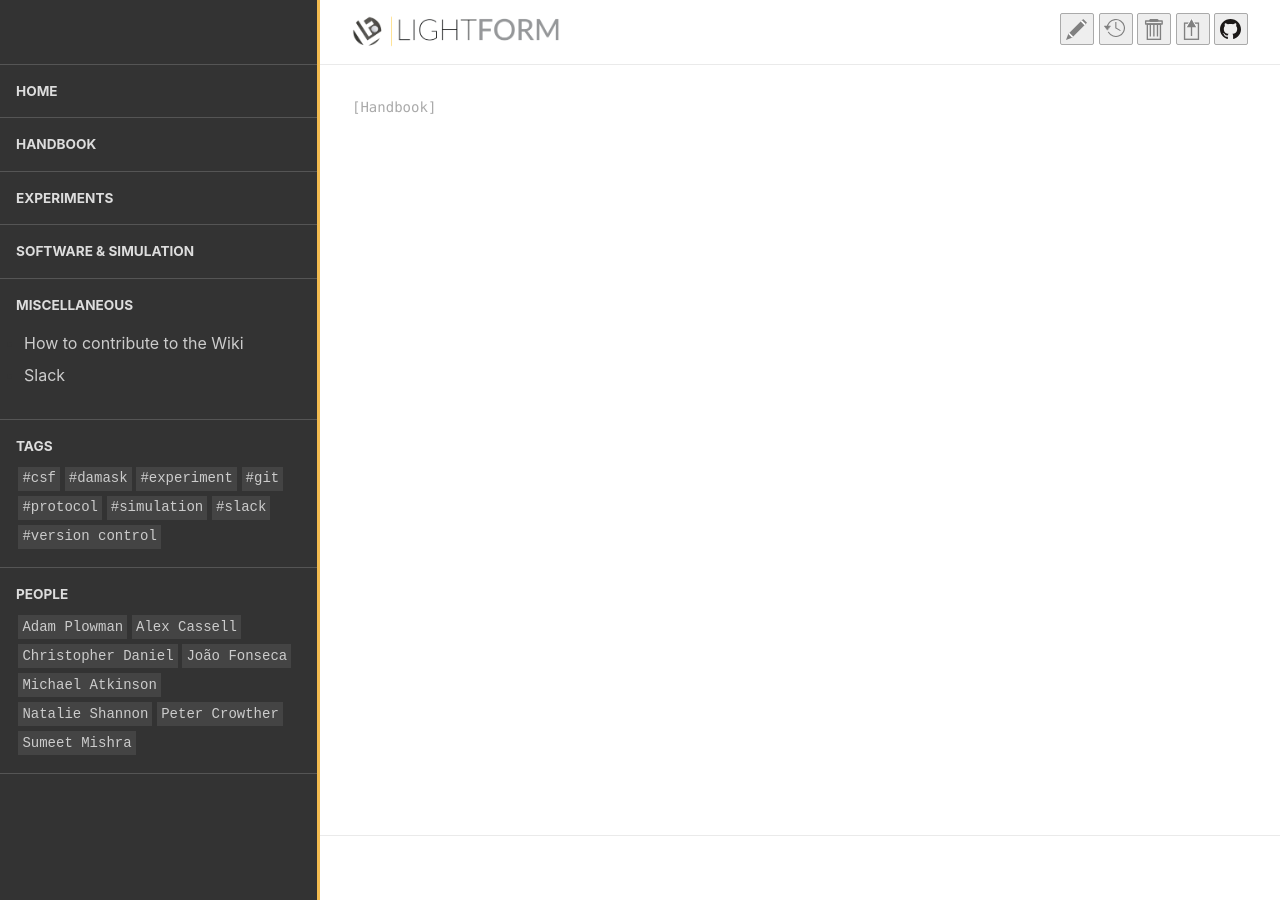
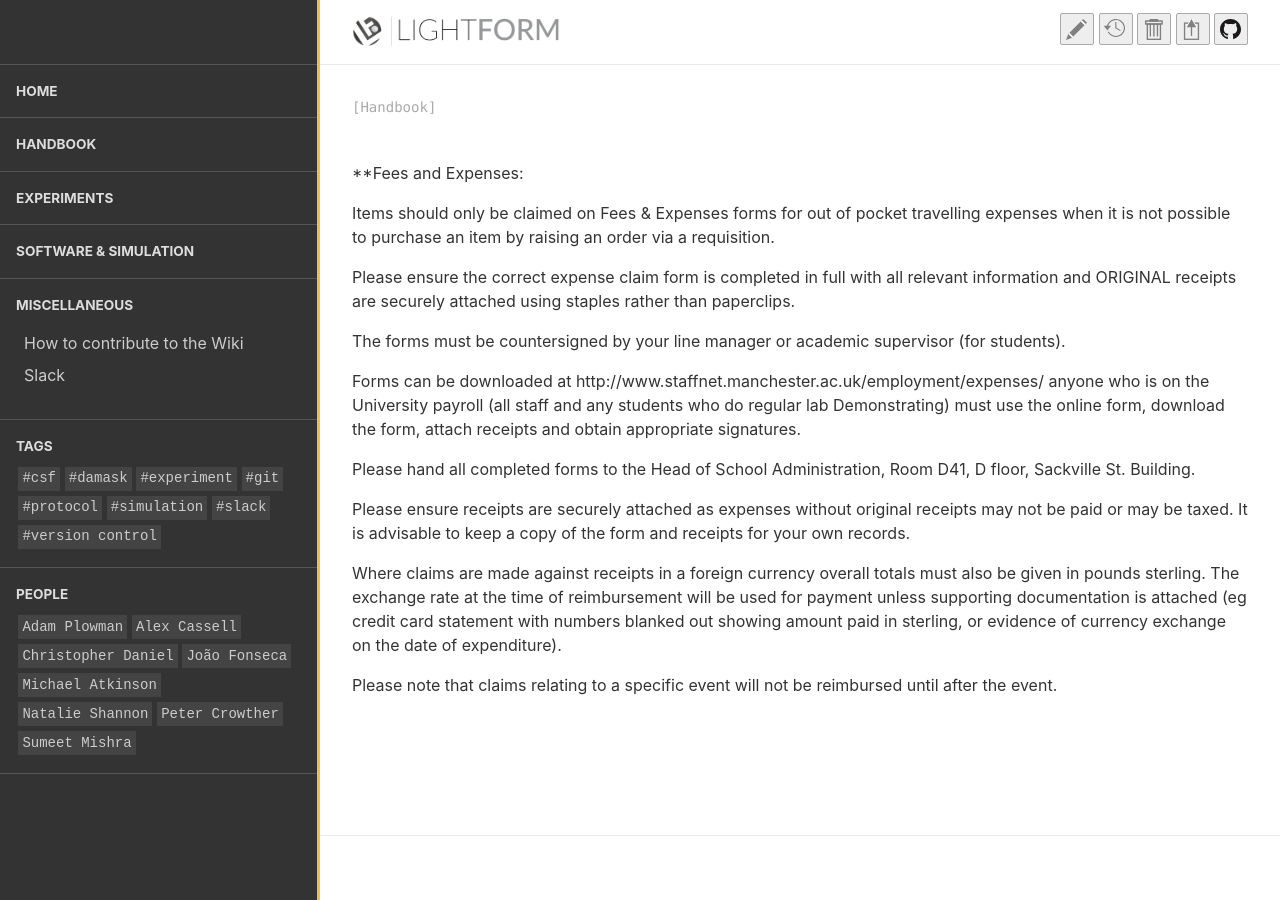
Before and after one commit to LightForm-group/wiki, a Jekyll site: the page built from collections/_handbook/Fees_Expenses.md, in a window 1280 px wide. Built offline with Jekyll 4.4.1, drawn with Linux system fonts in a browser that asks for light colours.

Commit message:
Update Fees_Expenses.md

```diff
--- a/collections/_handbook/Fees_Expenses.md
+++ b/collections/_handbook/Fees_Expenses.md
@@ -2,3 +2,20 @@
 Title:Fees and Expenses
 Author:Natalie Shannon
 ---
+**Fees and Expenses:
+
+Items should only be claimed on Fees & Expenses forms for out of pocket travelling expenses when it is not possible to purchase an item by raising an order via a requisition.
+
+Please ensure the correct expense claim form is completed in full with all relevant information and ORIGINAL receipts are securely attached using staples rather than paperclips.
+
+The forms must be countersigned by your line manager or academic supervisor (for students).
+
+Forms can be downloaded at http://www.staffnet.manchester.ac.uk/employment/expenses/  anyone who is on the University payroll (all staff and any students who do regular lab Demonstrating) must use the online form, download the form, attach receipts and obtain appropriate signatures.
+
+Please hand all completed forms to the Head of School Administration, Room D41, D floor, Sackville St. Building.
+
+Please ensure receipts are securely attached as expenses without original receipts may not be paid or may be taxed. It is advisable to keep a copy of the form and receipts for your own records.
+
+Where claims are made against receipts in a foreign currency overall totals must also be given in pounds sterling. The exchange rate at the time of reimbursement will be used for payment unless supporting documentation is attached (eg credit card statement with numbers blanked out showing amount paid in sterling, or evidence of currency exchange on the date of expenditure).
+
+Please note that claims relating to a specific event will not be reimbursed until after the event.
```
